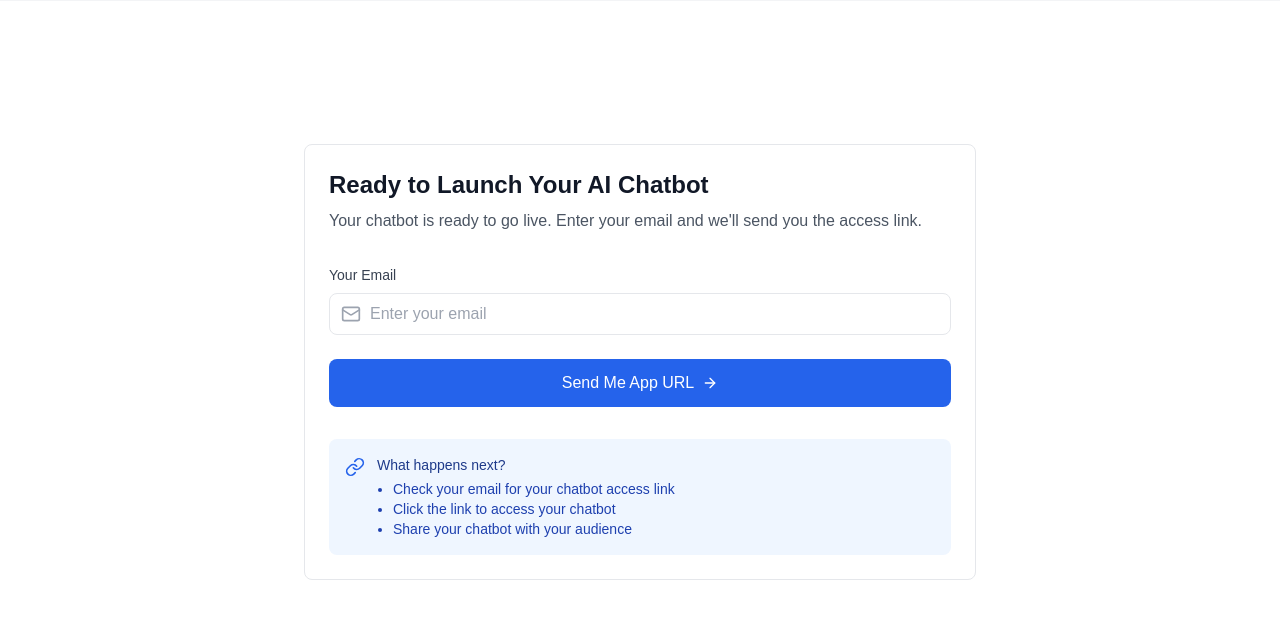
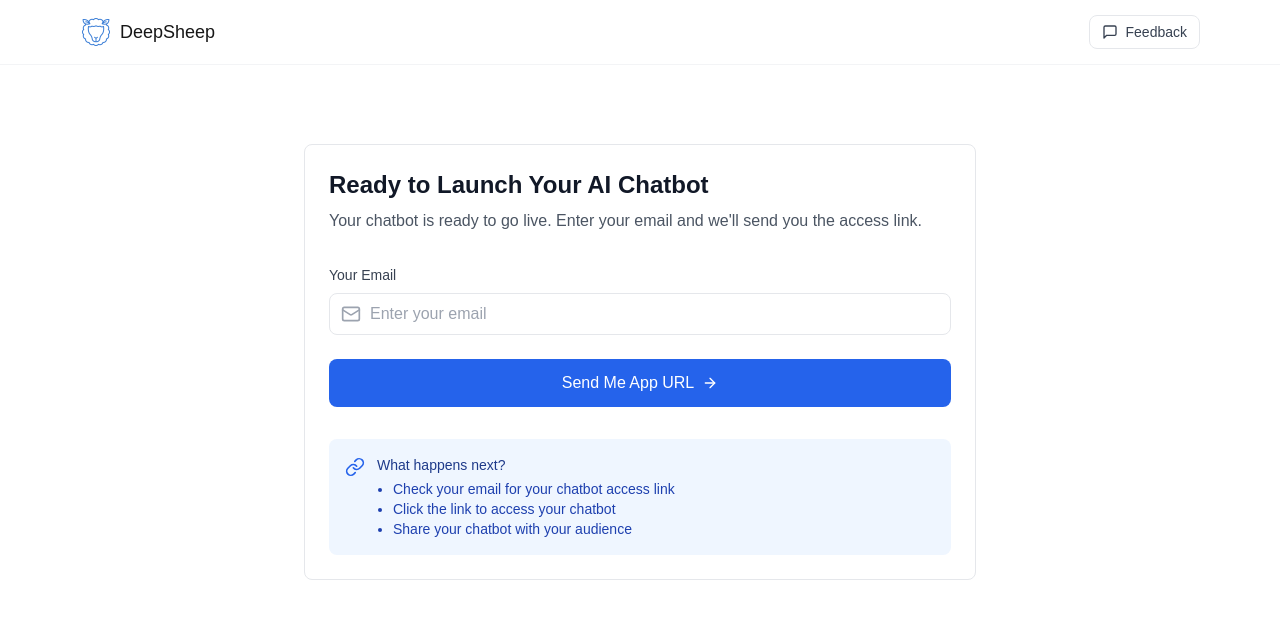
Before and after one commit to HehLul/DeepSheep, a Next.js app in the folder app/: page /launch in a window 1280 px wide. Shown: the top 618 px of the page. Built offline with nearby package versions, Linux system fonts and the light colour scheme.

Commit message:
ADDED feedback button.

```diff
--- a/app/src/app/customize/page.js
+++ b/app/src/app/customize/page.js
@@ -5,6 +5,7 @@ import { ArrowRight, Upload, SendHorizontal } from 'lucide-react';
 import Link from 'next/link';
 import { themes } from '@/lib/themes';  // Changed from @/config/themes to @/lib/themes
 import { ThemeCard } from '@/components/ThemeCard';  // Also make sure this path is correct
+import { FeedbackButton } from '@/components/FeedbackButton';
 
 export default function CustomizePage() {
   const router = useRouter();
@@ -74,6 +75,9 @@ export default function CustomizePage() {
               <img src="/sheep-logo.png" alt="DeepSheep Logo" className="w-8 h-8" />
               <span className="text-lg font-medium">DeepSheep</span>
             </Link>
+
+              <FeedbackButton />
+
           </div>
         </div>
       </nav>
--- a/app/src/app/launch/page.js
+++ b/app/src/app/launch/page.js
@@ -3,6 +3,7 @@ import React, { useState, useEffect } from 'react';
 import { ArrowRight, Mail, Link as LinkIcon, AlertTriangle } from 'lucide-react';
 import { useRouter } from 'next/navigation';
 import Link from 'next/link';
+import { FeedbackButton } from '@/components/FeedbackButton';
 
 export default function LaunchPage() {
   const router = useRouter();
@@ -78,10 +79,23 @@ export default function LaunchPage() {
 
   return (
     <div className="min-h-screen bg-white">
-      {/* Navigation (keep your existing nav code) */}
       <nav className="fixed w-full bg-white/80 backdrop-blur-sm z-50 border-b border-gray-100">
-        {/* ... your existing nav code ... */}
-      </nav>
+  <div className="max-w-6xl mx-auto px-4">
+    <div className="flex justify-between h-16 items-center">
+      <Link href="/" className="flex items-center gap-2 hover:opacity-80 transition-opacity">
+        <img
+          src="/sheep-logo.png"
+          alt="DeepSheep Logo"
+          className="w-8 h-8 text-blue-500"
+        />
+        <span className="text-lg font-medium">DeepSheep</span>
+      </Link>
+
+        <FeedbackButton />
+
+    </div>
+  </div>
+</nav>
 
       {/* Main Content */}
       <main className="pt-24 pb-16 px-4">
--- a/app/src/app/page.js
+++ b/app/src/app/page.js
@@ -91,16 +91,16 @@ export default function HomePage() {
   const includedFeatures = [
     'Instant chatbot deployment',
     'Custom branding and design',
-    'Built-in monetization',
     '50,000 free tokens',
-    'Real-time analytics'
+    'Train AI with custom instructions',
   ];
 
   const comingSoon = [
+    'User Dashboard',
+    'Built-in monetization',
+    'Real-time analytics',
     'Multiple chatbots',
-    'Advanced analytics dashboard',
-    'Team collaboration',
-    'Custom domain support'
+
   ];
 
   return (
--- a/app/src/app/setup/page.js
+++ b/app/src/app/setup/page.js
@@ -5,6 +5,7 @@ import React, { useState } from 'react';
 import { ArrowRight, AlertCircle } from 'lucide-react';
 import { useRouter } from 'next/navigation';
 import Link from 'next/link';
+import { FeedbackButton } from '@/components/FeedbackButton';
 
 export default function SetupPage() {
   const router = useRouter();
@@ -49,6 +50,9 @@ export default function SetupPage() {
         />
         <span className="text-lg font-medium">DeepSheep</span>
       </Link>
+
+        <FeedbackButton />
+
     </div>
   </div>
 </nav>
--- /dev/null
+++ b/app/src/components/FeedbackButton.js
@@ -0,0 +1,24 @@
+// src/components/FeedbackButton.js
+"use client";
+
+import { useState } from 'react';
+import { MessageSquare } from 'lucide-react';
+
+export function FeedbackButton() {
+  const [showPopup, setShowPopup] = useState(false);
+
+  const handleFeedback = () => {
+    // You can replace this URL with your actual feedback form
+    window.open('https://docs.google.com/forms/d/e/1FAIpQLSduDSCJ-4EAKcG_BVu1SU6CSC0UQv-tJU3fJQt7Bd6ETh17Lw/viewform?usp=header', '_blank');
+  };
+
+  return (
+    <button
+      onClick={handleFeedback}
+      className="inline-flex items-center gap-2 px-3 py-1.5 text-sm text-gray-700 bg-white border border-gray-200 rounded-lg hover:bg-gray-50 transition-colors"
+    >
+      <MessageSquare className="w-4 h-4" />
+      <span>Feedback</span>
+    </button>
+  );
+}
```
